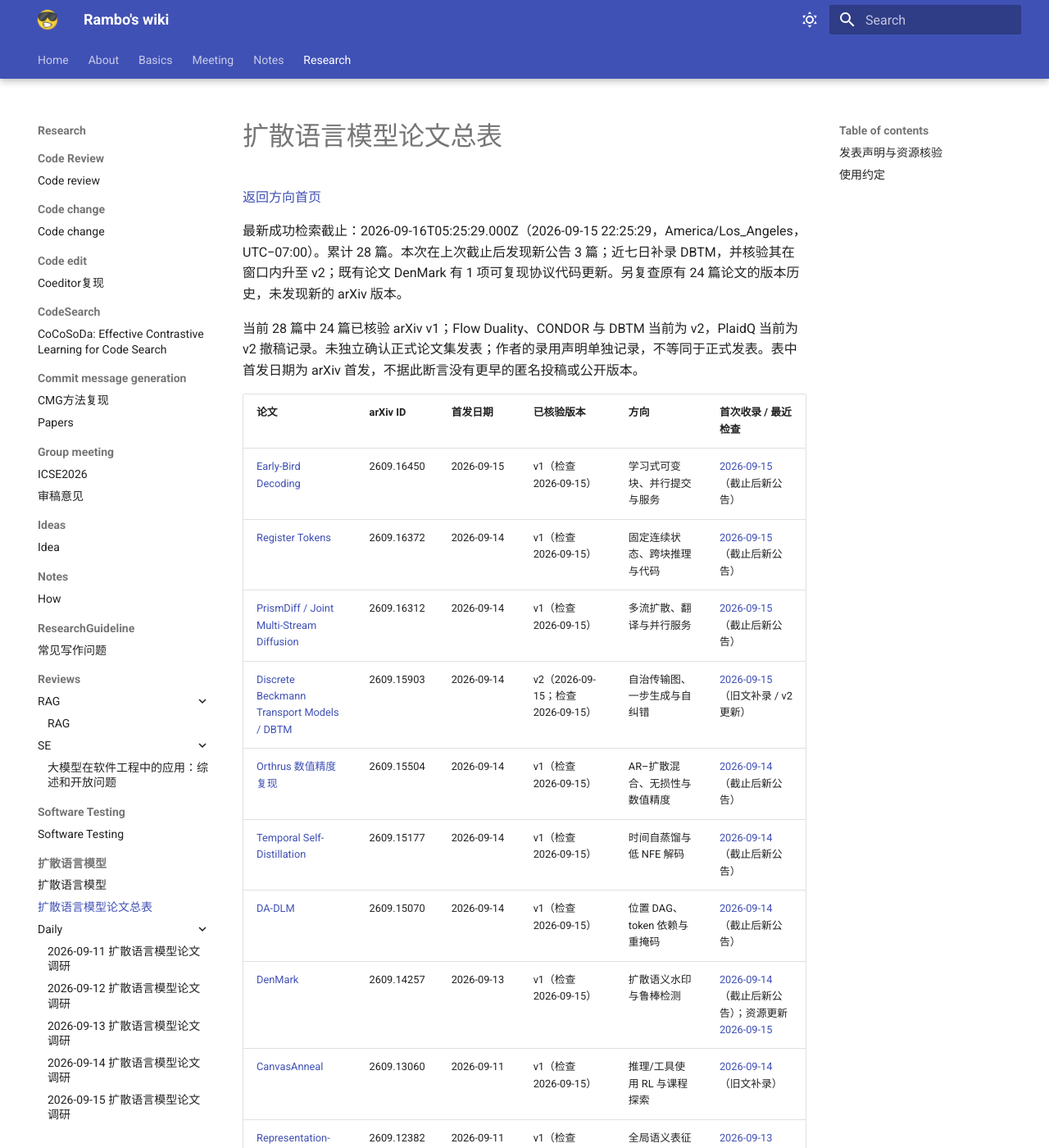
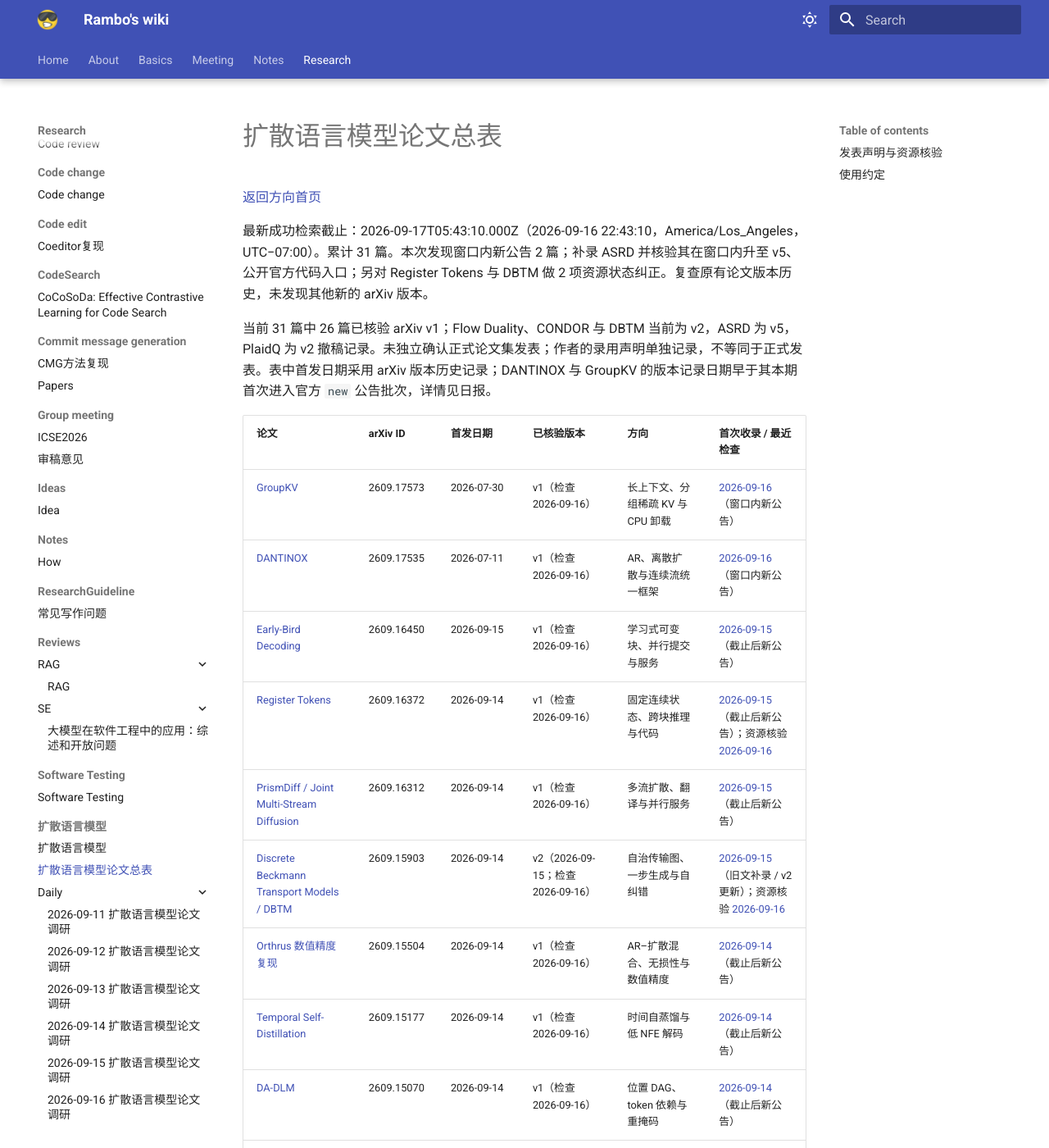
Before and after one commit to Rambo55555/wiki, an MkDocs documentation site: the page built from docs/Research/扩散语言模型/papers.md, in a window 1280 px wide and 1400 px high. Shown: the whole window at 82% size. Built offline with MkDocs 1.6.1 and Material for MkDocs 9.7.7, drawn with Linux system fonts in a browser that asks for light colours; some of the changed text lies outside the part shown.

Commit message:
research: add diffusion language model digest for 2026-09-16

```diff
--- a/docs/Research/扩散语言模型/papers.md
+++ b/docs/Research/扩散语言模型/papers.md
@@ -2,51 +2,56 @@
 
 [返回方向首页](index.md)
 
-最新成功检索截止：2026-09-16T05:25:29.000Z（2026-09-15 22:25:29，America/Los_Angeles，UTC−07:00）。累计 28 篇。本次在上次截止后发现新公告 3 篇；近七日补录 DBTM，并核验其在窗口内升至 v2；既有论文 DenMark 有 1 项可复现协议代码更新。另复查原有 24 篇论文的版本历史，未发现新的 arXiv 版本。
+最新成功检索截止：2026-09-17T05:43:10.000Z（2026-09-16 22:43:10，America/Los_Angeles，UTC−07:00）。累计 31 篇。本次发现窗口内新公告 2 篇；补录 ASRD 并核验其在窗口内升至 v5、公开官方代码入口；另对 Register Tokens 与 DBTM 做 2 项资源状态纠正。复查原有论文版本历史，未发现其他新的 arXiv 版本。
 
-当前 28 篇中 24 篇已核验 arXiv v1；Flow Duality、CONDOR 与 DBTM 当前为 v2，PlaidQ 当前为 v2 撤稿记录。未独立确认正式论文集发表；作者的录用声明单独记录，不等同于正式发表。表中首发日期为 arXiv 首发，不据此断言没有更早的匿名投稿或公开版本。
+当前 31 篇中 26 篇已核验 arXiv v1；Flow Duality、CONDOR 与 DBTM 当前为 v2，ASRD 为 v5，PlaidQ 为 v2 撤稿记录。未独立确认正式论文集发表；作者的录用声明单独记录，不等同于正式发表。表中首发日期采用 arXiv 版本历史记录；DANTINOX 与 GroupKV 的版本记录日期早于其本期首次进入官方 `new` 公告批次，详情见日报。
 
 | 论文 | arXiv ID | 首发日期 | 已核验版本 | 方向 | 首次收录 / 最近检查 |
 | --- | --- | --- | --- | --- | --- |
-| [Early-Bird Decoding](https://arxiv.org/abs/2609.16450) | 2609.16450 | 2026-09-15 | v1（检查 2026-09-15） | 学习式可变块、并行提交与服务 | [2026-09-15](daily/2026-09-15.md)（截止后新公告） |
-| [Register Tokens](https://arxiv.org/abs/2609.16372) | 2609.16372 | 2026-09-14 | v1（检查 2026-09-15） | 固定连续状态、跨块推理与代码 | [2026-09-15](daily/2026-09-15.md)（截止后新公告） |
-| [PrismDiff / Joint Multi-Stream Diffusion](https://arxiv.org/abs/2609.16312) | 2609.16312 | 2026-09-14 | v1（检查 2026-09-15） | 多流扩散、翻译与并行服务 | [2026-09-15](daily/2026-09-15.md)（截止后新公告） |
-| [Discrete Beckmann Transport Models / DBTM](https://arxiv.org/abs/2609.15903) | 2609.15903 | 2026-09-14 | v2（2026-09-15；检查 2026-09-15） | 自治传输图、一步生成与自纠错 | [2026-09-15](daily/2026-09-15.md)（旧文补录 / v2 更新） |
-| [Orthrus 数值精度复现](https://arxiv.org/abs/2609.15504) | 2609.15504 | 2026-09-14 | v1（检查 2026-09-15） | AR–扩散混合、无损性与数值精度 | [2026-09-14](daily/2026-09-14.md)（截止后新公告） |
-| [Temporal Self-Distillation](https://arxiv.org/abs/2609.15177) | 2609.15177 | 2026-09-14 | v1（检查 2026-09-15） | 时间自蒸馏与低 NFE 解码 | [2026-09-14](daily/2026-09-14.md)（截止后新公告） |
-| [DA-DLM](https://arxiv.org/abs/2609.15070) | 2609.15070 | 2026-09-14 | v1（检查 2026-09-15） | 位置 DAG、token 依赖与重掩码 | [2026-09-14](daily/2026-09-14.md)（截止后新公告） |
-| [DenMark](https://arxiv.org/abs/2609.14257) | 2609.14257 | 2026-09-13 | v1（检查 2026-09-15） | 扩散语义水印与鲁棒检测 | [2026-09-14](daily/2026-09-14.md)（截止后新公告）；资源更新 [2026-09-15](daily/2026-09-15.md) |
-| [CanvasAnneal](https://arxiv.org/abs/2609.13060) | 2609.13060 | 2026-09-11 | v1（检查 2026-09-15） | 推理/工具使用 RL 与课程探索 | [2026-09-14](daily/2026-09-14.md)（旧文补录） |
-| [Representation-based Masked Diffusion Model](https://arxiv.org/abs/2609.12382) | 2609.12382 | 2026-09-11 | v1（检查 2026-09-15） | 全局语义表征与并行联合协调 | [2026-09-13](daily/2026-09-13.md)（截止后新公告）；复查 2026-09-15 |
-| [Fixed State, Long Reach](https://arxiv.org/abs/2609.11998) | 2609.11998 | 2026-09-09 | v1（检查 2026-09-15） | Mamba/混合骨干与常数状态缓存 | [2026-09-14](daily/2026-09-14.md)（旧文补录） |
-| [Thinking with Looped Flows](https://arxiv.org/abs/2609.11801) | 2609.11801 | 2026-09-10 | v1（检查 2026-09-15） | 关联方法：循环流与迭代推理 | [2026-09-11](daily/2026-09-11.md)；复查 2026-09-15 |
-| [Routing by Reasoning Need](https://arxiv.org/abs/2609.11315) | 2609.11315 | 2026-09-10 | v1（检查 2026-09-15） | 扩散 VLM 的轨迹感知解码 | [2026-09-11](daily/2026-09-11.md)；复查 2026-09-15 |
-| [Flow Duality and Source Geometry](https://arxiv.org/abs/2609.10863) | 2609.10863 | 2026-09-09 | v2（2026-09-13；检查 2026-09-15） | 连续—离散流对偶与源分布设计 | [2026-09-13](daily/2026-09-13.md)（旧文补录）；v2 补正 [2026-09-14](daily/2026-09-14.md) |
-| [Epoch](https://arxiv.org/abs/2609.09748) | 2609.09748 | 2026-09-09 | v1（检查 2026-09-15） | MoE 推理与服务 | [2026-09-11](daily/2026-09-11.md)；复查 2026-09-15 |
-| [Let It Go / Self-Correct](https://arxiv.org/abs/2609.09009) | 2609.09009 | 2026-09-08 | v1（检查 2026-09-15） | 关联方法：约束离散任务自纠错 | [2026-09-11](daily/2026-09-11.md)；复查 2026-09-15 |
-| [ICF-DLM](https://arxiv.org/abs/2609.07756) | 2609.07756 | 2026-09-07 | v1（检查 2026-09-15） | 科学预测与数值生成 | [2026-09-11](daily/2026-09-11.md)；复查 2026-09-15 |
-| [In-Place Instruction Following / Graft](https://arxiv.org/abs/2609.07160) | 2609.07160 | 2026-09-07 | v1（检查 2026-09-15） | 任意位置约束、后训练与评估 | [2026-09-12](daily/2026-09-12.md)（旧文补录）；复查 2026-09-15 |
-| [DFlow](https://arxiv.org/abs/2609.06498) | 2609.06498 | 2026-09-06 | v1（检查 2026-09-15） | 块扩散投机解码与服务 | [2026-09-12](daily/2026-09-12.md)（旧文补录）；复查 2026-09-15 |
-| [Coupled-Noise Distillation / CONDOR](https://arxiv.org/abs/2609.06324) | 2609.06324 | 2026-09-06 | v2（2026-09-11；检查 2026-09-15） | 单步块生成与蒸馏 | [2026-09-12](daily/2026-09-12.md)（旧文补录）；v2 补正 [2026-09-14](daily/2026-09-14.md) |
-| [移动边缘 DLM 综述](https://arxiv.org/abs/2609.04778) | 2609.04778 | 2026-09-04 | v1（检查 2026-09-15） | 边缘部署与 Agent | [2026-09-11](daily/2026-09-11.md)；复查 2026-09-15 |
-| [PlaidQ](https://arxiv.org/abs/2609.04531) | 2609.04531 | 2026-09-03 | v2（2026-09-10；撤稿；检查 2026-09-15） | 连续扩散、蒸馏与代码生成 | [2026-09-11](daily/2026-09-11.md)；状态更正 [2026-09-13](daily/2026-09-13.md)；复查 2026-09-15 |
-| [Uno：Unlocking Lossless Speedups](https://arxiv.org/abs/2609.04010) | 2609.04010 | 2026-09-03 | v1（检查 2026-09-15） | AR–扩散混合与无损加速 | [2026-09-12](daily/2026-09-12.md)（旧文补录）；复查 2026-09-15 |
-| [PILL](https://arxiv.org/abs/2609.02108) | 2609.02108 | 2026-09-02 | v1（检查 2026-09-15） | 自适应长度与填空 | [2026-09-11](daily/2026-09-11.md)；复查 2026-09-15 |
-| [Q-Skew](https://arxiv.org/abs/2609.00873) | 2609.00873 | 2026-09-01 | v1（检查 2026-09-15） | 微调与隐私评估 | [2026-09-11](daily/2026-09-11.md)；复查 2026-09-15 |
-| [Beyond Token Positions / RAEC](https://arxiv.org/abs/2609.00495) | 2609.00495 | 2026-08-31 | v1（检查 2026-09-15） | 去噪步骤上的安全对齐 | [2026-09-12](daily/2026-09-12.md)（旧文补录）；复查 2026-09-15 |
-| [CARVE](https://arxiv.org/abs/2608.30922) | 2608.30922 | 2026-08-31 | v1（检查 2026-09-15） | 免训练可变长度解码 | [2026-09-12](daily/2026-09-12.md)（旧文补录）；复查 2026-09-15 |
-| [DiffPDE](https://arxiv.org/abs/2608.30532) | 2608.30532 | 2026-08-31 | v1（检查 2026-09-15） | 代码修复、执行反馈与 RL | [2026-09-12](daily/2026-09-12.md)（旧文补录）；复查 2026-09-15 |
+| [GroupKV](https://arxiv.org/abs/2609.17573) | 2609.17573 | 2026-07-30 | v1（检查 2026-09-16） | 长上下文、分组稀疏 KV 与 CPU 卸载 | [2026-09-16](daily/2026-09-16.md)（窗口内新公告） |
+| [DANTINOX](https://arxiv.org/abs/2609.17535) | 2609.17535 | 2026-07-11 | v1（检查 2026-09-16） | AR、离散扩散与连续流统一框架 | [2026-09-16](daily/2026-09-16.md)（窗口内新公告） |
+| [Early-Bird Decoding](https://arxiv.org/abs/2609.16450) | 2609.16450 | 2026-09-15 | v1（检查 2026-09-16） | 学习式可变块、并行提交与服务 | [2026-09-15](daily/2026-09-15.md)（截止后新公告） |
+| [Register Tokens](https://arxiv.org/abs/2609.16372) | 2609.16372 | 2026-09-14 | v1（检查 2026-09-16） | 固定连续状态、跨块推理与代码 | [2026-09-15](daily/2026-09-15.md)（截止后新公告）；资源核验 [2026-09-16](daily/2026-09-16.md) |
+| [PrismDiff / Joint Multi-Stream Diffusion](https://arxiv.org/abs/2609.16312) | 2609.16312 | 2026-09-14 | v1（检查 2026-09-16） | 多流扩散、翻译与并行服务 | [2026-09-15](daily/2026-09-15.md)（截止后新公告） |
+| [Discrete Beckmann Transport Models / DBTM](https://arxiv.org/abs/2609.15903) | 2609.15903 | 2026-09-14 | v2（2026-09-15；检查 2026-09-16） | 自治传输图、一步生成与自纠错 | [2026-09-15](daily/2026-09-15.md)（旧文补录 / v2 更新）；资源核验 [2026-09-16](daily/2026-09-16.md) |
+| [Orthrus 数值精度复现](https://arxiv.org/abs/2609.15504) | 2609.15504 | 2026-09-14 | v1（检查 2026-09-16） | AR–扩散混合、无损性与数值精度 | [2026-09-14](daily/2026-09-14.md)（截止后新公告） |
+| [Temporal Self-Distillation](https://arxiv.org/abs/2609.15177) | 2609.15177 | 2026-09-14 | v1（检查 2026-09-16） | 时间自蒸馏与低 NFE 解码 | [2026-09-14](daily/2026-09-14.md)（截止后新公告） |
+| [DA-DLM](https://arxiv.org/abs/2609.15070) | 2609.15070 | 2026-09-14 | v1（检查 2026-09-16） | 位置 DAG、token 依赖与重掩码 | [2026-09-14](daily/2026-09-14.md)（截止后新公告） |
+| [DenMark](https://arxiv.org/abs/2609.14257) | 2609.14257 | 2026-09-13 | v1（检查 2026-09-16） | 扩散语义水印与鲁棒检测 | [2026-09-14](daily/2026-09-14.md)（截止后新公告）；资源更新 [2026-09-15](daily/2026-09-15.md) |
+| [CanvasAnneal](https://arxiv.org/abs/2609.13060) | 2609.13060 | 2026-09-11 | v1（检查 2026-09-16） | 推理/工具使用 RL 与课程探索 | [2026-09-14](daily/2026-09-14.md)（旧文补录） |
+| [Representation-based Masked Diffusion Model](https://arxiv.org/abs/2609.12382) | 2609.12382 | 2026-09-11 | v1（检查 2026-09-16） | 全局语义表征与并行联合协调 | [2026-09-13](daily/2026-09-13.md)（截止后新公告）；复查 2026-09-16 |
+| [Fixed State, Long Reach](https://arxiv.org/abs/2609.11998) | 2609.11998 | 2026-09-09 | v1（检查 2026-09-16） | Mamba/混合骨干与常数状态缓存 | [2026-09-14](daily/2026-09-14.md)（旧文补录） |
+| [Thinking with Looped Flows](https://arxiv.org/abs/2609.11801) | 2609.11801 | 2026-09-10 | v1（检查 2026-09-16） | 关联方法：循环流与迭代推理 | [2026-09-11](daily/2026-09-11.md)；复查 2026-09-16 |
+| [Routing by Reasoning Need](https://arxiv.org/abs/2609.11315) | 2609.11315 | 2026-09-10 | v1（检查 2026-09-16） | 扩散 VLM 的轨迹感知解码 | [2026-09-11](daily/2026-09-11.md)；复查 2026-09-16 |
+| [Flow Duality and Source Geometry](https://arxiv.org/abs/2609.10863) | 2609.10863 | 2026-09-09 | v2（2026-09-13；检查 2026-09-16） | 连续—离散流对偶与源分布设计 | [2026-09-13](daily/2026-09-13.md)（旧文补录）；v2 补正 [2026-09-14](daily/2026-09-14.md) |
+| [Epoch](https://arxiv.org/abs/2609.09748) | 2609.09748 | 2026-09-09 | v1（检查 2026-09-16） | MoE 推理与服务 | [2026-09-11](daily/2026-09-11.md)；复查 2026-09-16 |
+| [Let It Go / Self-Correct](https://arxiv.org/abs/2609.09009) | 2609.09009 | 2026-09-08 | v1（检查 2026-09-16） | 关联方法：约束离散任务自纠错 | [2026-09-11](daily/2026-09-11.md)；复查 2026-09-16 |
+| [ICF-DLM](https://arxiv.org/abs/2609.07756) | 2609.07756 | 2026-09-07 | v1（检查 2026-09-16） | 科学预测与数值生成 | [2026-09-11](daily/2026-09-11.md)；复查 2026-09-16 |
+| [In-Place Instruction Following / Graft](https://arxiv.org/abs/2609.07160) | 2609.07160 | 2026-09-07 | v1（检查 2026-09-16） | 任意位置约束、后训练与评估 | [2026-09-12](daily/2026-09-12.md)（旧文补录）；复查 2026-09-16 |
+| [DFlow](https://arxiv.org/abs/2609.06498) | 2609.06498 | 2026-09-06 | v1（检查 2026-09-16） | 块扩散投机解码与服务 | [2026-09-12](daily/2026-09-12.md)（旧文补录）；复查 2026-09-16 |
+| [Coupled-Noise Distillation / CONDOR](https://arxiv.org/abs/2609.06324) | 2609.06324 | 2026-09-06 | v2（2026-09-11；检查 2026-09-16） | 单步块生成与蒸馏 | [2026-09-12](daily/2026-09-12.md)（旧文补录）；v2 补正 [2026-09-14](daily/2026-09-14.md) |
+| [移动边缘 DLM 综述](https://arxiv.org/abs/2609.04778) | 2609.04778 | 2026-09-04 | v1（检查 2026-09-16） | 边缘部署与 Agent | [2026-09-11](daily/2026-09-11.md)；复查 2026-09-16 |
+| [PlaidQ](https://arxiv.org/abs/2609.04531) | 2609.04531 | 2026-09-03 | v2（2026-09-10；撤稿；检查 2026-09-16） | 连续扩散、蒸馏与代码生成 | [2026-09-11](daily/2026-09-11.md)；状态更正 [2026-09-13](daily/2026-09-13.md)；复查 2026-09-16 |
+| [Uno：Unlocking Lossless Speedups](https://arxiv.org/abs/2609.04010) | 2609.04010 | 2026-09-03 | v1（检查 2026-09-16） | AR–扩散混合与无损加速 | [2026-09-12](daily/2026-09-12.md)（旧文补录）；复查 2026-09-16 |
+| [PILL](https://arxiv.org/abs/2609.02108) | 2609.02108 | 2026-09-02 | v1（检查 2026-09-16） | 自适应长度与填空 | [2026-09-11](daily/2026-09-11.md)；复查 2026-09-16 |
+| [Q-Skew](https://arxiv.org/abs/2609.00873) | 2609.00873 | 2026-09-01 | v1（检查 2026-09-16） | 微调与隐私评估 | [2026-09-11](daily/2026-09-11.md)；复查 2026-09-16 |
+| [Beyond Token Positions / RAEC](https://arxiv.org/abs/2609.00495) | 2609.00495 | 2026-08-31 | v1（检查 2026-09-16） | 去噪步骤上的安全对齐 | [2026-09-12](daily/2026-09-12.md)（旧文补录）；复查 2026-09-16 |
+| [CARVE](https://arxiv.org/abs/2608.30922) | 2608.30922 | 2026-08-31 | v1（检查 2026-09-16） | 免训练可变长度解码 | [2026-09-12](daily/2026-09-12.md)（旧文补录）；复查 2026-09-16 |
+| [DiffPDE](https://arxiv.org/abs/2608.30532) | 2608.30532 | 2026-08-31 | v1（检查 2026-09-16） | 代码修复、执行反馈与 RL | [2026-09-12](daily/2026-09-12.md)（旧文补录）；复查 2026-09-16 |
+| [ASRD](https://arxiv.org/abs/2606.16847) | 2606.16847 | 2026-06-15 | v5（2026-09-16；检查 2026-09-16） | 稳定锚点、可撤销提交与重掩码 | [2026-09-16](daily/2026-09-16.md)（补录 / v5 代码公开） |
 
 ## 发表声明与资源核验
 
-核验日期：2026-09-15。作者自述录用与正式论文集确认分开记录；“仓库存在”与“有可运行实现”也分开记录。
+核验日期：2026-09-16。作者自述录用与正式论文集确认分开记录；“仓库存在”与“有可运行实现”也分开记录。
 
 | 论文 | 当前证据与待办 |
 | --- | --- |
+| [GroupKV](https://arxiv.org/abs/2609.17573) | arXiv v1 未给作者官方代码、模型或数据产物入口；按题名、方法名和作者定向检索未定位可归属作者的实现。系统结果只覆盖 LLaDA/UltraLLaDA 与 A100/RTX 4090，且部分基线为适配实现，需公开代码后复核端到端条件。 |
+| [DANTINOX](https://arxiv.org/abs/2609.17535) | [作者仓库](https://github.com/winstonsmith1897/DantinoX)为非空公开实现，含训练代码、文档、测试与配置，采用 MIT 许可；[PyPI 包](https://pypi.org/project/dantinox/)可访问。论文实验是小模型、单语料受控比较，本期只核验资源可得性，未运行或复现。 |
 | [Early-Bird Decoding](https://arxiv.org/abs/2609.16450) | arXiv v1 未给作者官方代码、路由器权重或轨迹数据入口；题名、arXiv ID 与作者定向 GitHub 检索未定位官方实现。论文主要速度表采用 batch 1，部分设置不启用 KV cache；生产服务收益待用 continuous batching 和统一 cache 条件复核。 |
-| [Register Tokens](https://arxiv.org/abs/2609.16372) | 论文承诺代码发布到 [lbertge/dllm-registers-reasoning](https://github.com/lbertge/dllm-registers-reasoning)，但截止时返回 404。[60K 训练混合数据](https://huggingface.co/datasets/albertge/mix60k-math-code-sft)与[模型集合](https://huggingface.co/collections/albertge/dllm-registers)实际可访问；因此代码为“作者承诺”，数据与检查点为“可下载”。 |
+| [Register Tokens](https://arxiv.org/abs/2609.16372) | 论文所列旧路径本期可解析到 [SprocketLab/dllm-registers](https://github.com/SprocketLab/dllm-registers)；仓库含 SFT、配置、文档、评测和推理代码，采用 Apache 许可，属于非空实现。[60K 训练混合数据](https://huggingface.co/datasets/albertge/mix60k-math-code-sft)与[模型集合](https://huggingface.co/collections/albertge/dllm-registers)亦可访问。仓库代码推送早于本期窗口，故记为访问状态纠正而非当日发布，详情见[日报](daily/2026-09-16.md)。 |
 | [PrismDiff / Joint Multi-Stream Diffusion](https://arxiv.org/abs/2609.16312) | arXiv v1 未给作者代码、模型或项目页；题名与作者定向 GitHub 检索未定位官方实现。Multi30K、Europarl 与 LaBSE 是外部公开资源，不等于本文产物已发布。 |
-| [DBTM](https://arxiv.org/abs/2609.15903) | v2 新增 Code Availability 并链接 [sophtang/DBTM](https://github.com/sophtang/DBTM)，但截止时该地址返回 404，不能写成代码已开放；未定位可核验的作者模型或训练产物。v2 另明确顶点流形边界条件，详情见[日报](daily/2026-09-15.md)。 |
+| [DBTM](https://arxiv.org/abs/2609.15903) | v2 的 [sophtang/DBTM](https://github.com/sophtang/DBTM) 链接本期已可访问，但仓库只有 README 和图片资源，没有训练、推理、配置、权重或评测代码，仍不能写成实现已开放。初始化提交早于本期窗口；v2 的方法变化见[上一期日报](daily/2026-09-15.md)，资源纠正见[本期日报](daily/2026-09-16.md)。 |
 | [Orthrus 数值精度复现](https://arxiv.org/abs/2609.15504) | arXiv 备注“under review”，不等同于录用。正文链接了原 Orthrus 的 Hugging Face 检查点，但没有给出本次独立训练模型、4,113,358 条教师生成样本或复现代码的作者下载入口；不能据此复现独立训练结果。 |
 | [Temporal Self-Distillation](https://arxiv.org/abs/2609.15177) | arXiv v1 未给作者官方代码、模型或训练轨迹入口；正文引用的公开数据集与 GDSD 检查点属于外部资源。本期只核验论文全文，未运行训练或评测。 |
 | [DA-DLM](https://arxiv.org/abs/2609.15070) | 摘要声称代码已公开，但[作者仓库](https://github.com/jipy0222/DA-DLM)当前只有 LICENSE 和简短 README，README 写明代码稍后发布，没有可运行实现。README 自述为“EMNLP2026 paper”，本期未在正式论文集确认，故不写作已正式发表。 |
@@ -68,6 +73,7 @@
 | [PlaidQ](https://arxiv.org/abs/2609.04531) | 当前 v2 已撤稿，版本页注明为处理研究资源使用的机构披露要求；v2 无可下载 PDF。原文给出的[作者仓库](https://github.com/pengzhangzhi/plaidq)仍返回 404，代码和权重不可核验。撤稿理由不自动等同于方法或结果被否定。 |
 | [Let It Go / Self-Correct](https://arxiv.org/abs/2609.09009) | 正文承诺[官方仓库](https://github.com/MariiaDrozdova/continuous_diffusion_for_constrained_tasks)，当前仍为空；属于关联方法。 |
 | [Thinking with Looped Flows](https://arxiv.org/abs/2609.11801) | 未定位可核验的作者代码；属于关联方法，不能把其 ARC pass@2 写成语言模型通用准确率。 |
+| [ASRD](https://arxiv.org/abs/2606.16847) | v5 新增 [作者仓库](https://github.com/preordinary/ASRD)入口；仓库为 MIT 许可的非空实现，含四组实验配置/脚本和评测目录。本期未运行代码。README 自述“Accepted to EMNLP 2026 (Main Conference)”，但未在正式论文集或官方会议条目独立确认，故仅记录为作者自述录用。 |
 
 ## 使用约定
 
```
Also changed, not shown: docs/Research/扩散语言模型/daily/2026-09-16.md (added, +108 -0 lines), docs/Research/扩散语言模型/index.md (+6 -5 lines).
